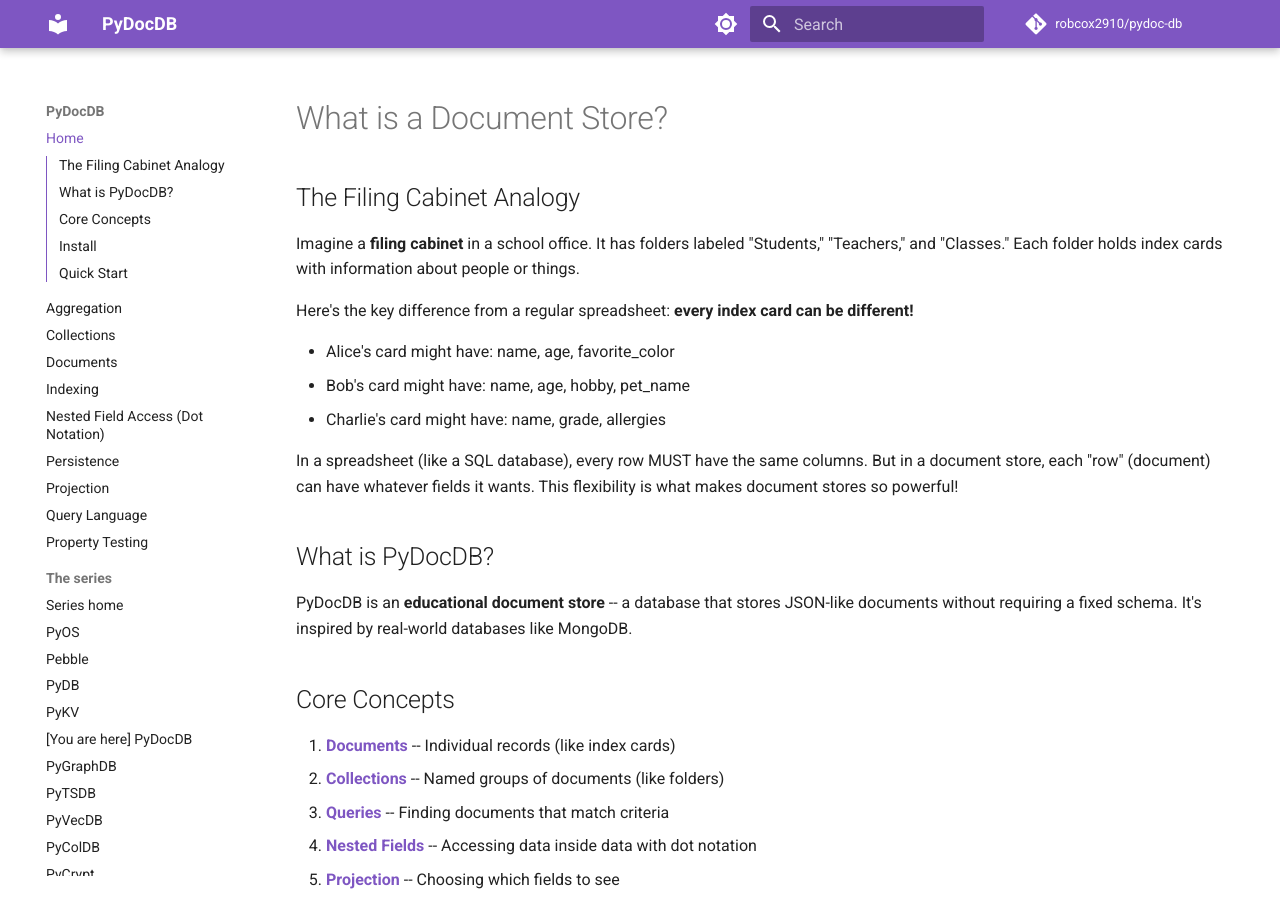
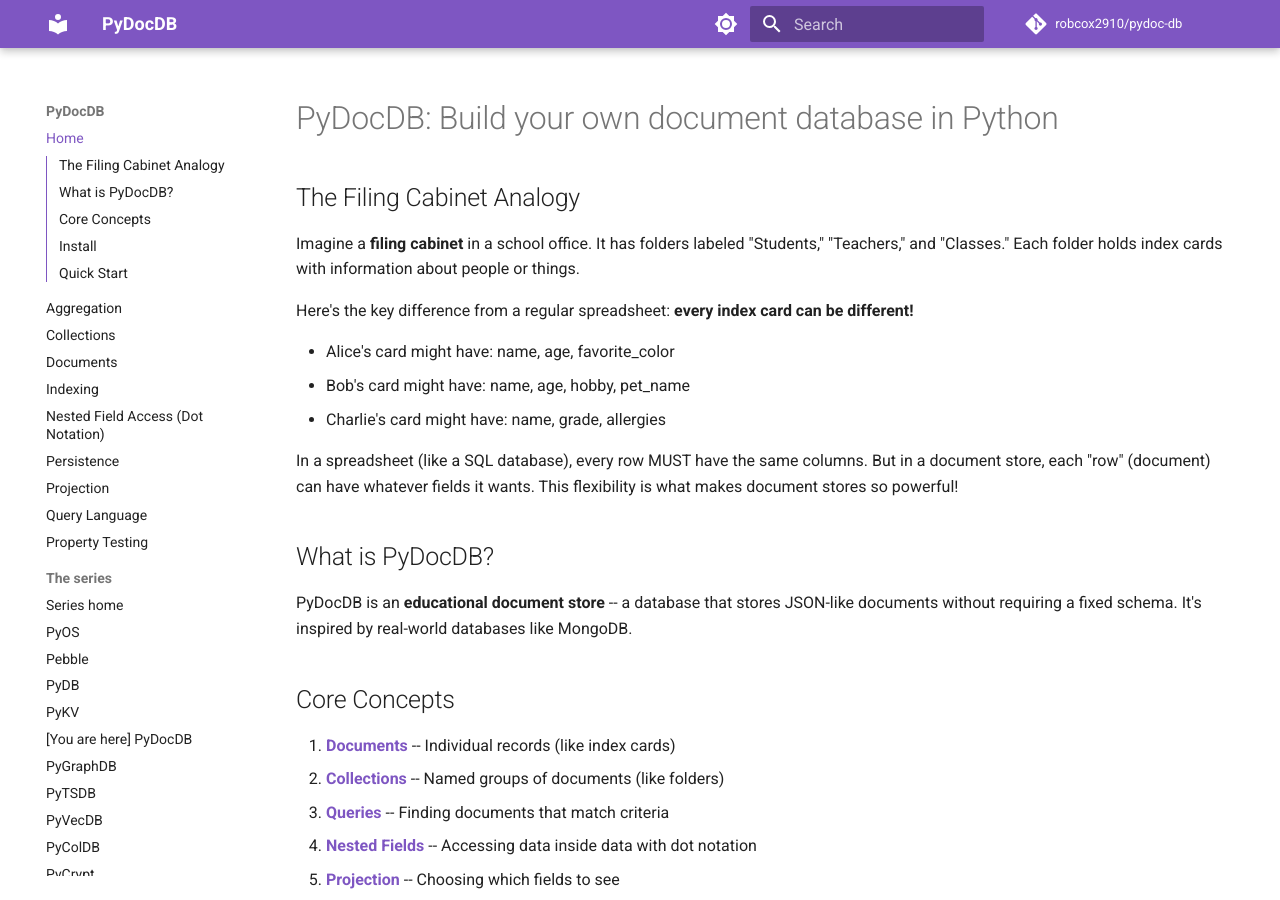
Before and after one commit to robcox2910/pydoc-db, an MkDocs documentation site: the page built from docs/index.md, in a window 1280 px wide and 900 px high. Built offline with MkDocs 1.6.1 and Material for MkDocs 9.7.7, drawn with Linux system fonts in a browser that asks for light colours; comment, search, counter and statistics services are not loaded.

Commit message:
docs: show the series title at the top of the landing page (#14)
Curated lists (such as free-programming-books) require an entry's title to
match the one displayed on the resource itself.


Claude-Session: https://claude.ai/code/session_01V7Qx2bpVb4r459q1hdHABV

Co-authored-by: Claude <noreply@anthropic.com>

```diff
--- a/docs/index.md
+++ b/docs/index.md
@@ -1,4 +1,8 @@
-# What is a Document Store?
+---
+title: "Build your own document database in Python"
+---
+
+# PyDocDB: Build your own document database in Python
 
 ## The Filing Cabinet Analogy
 
```
